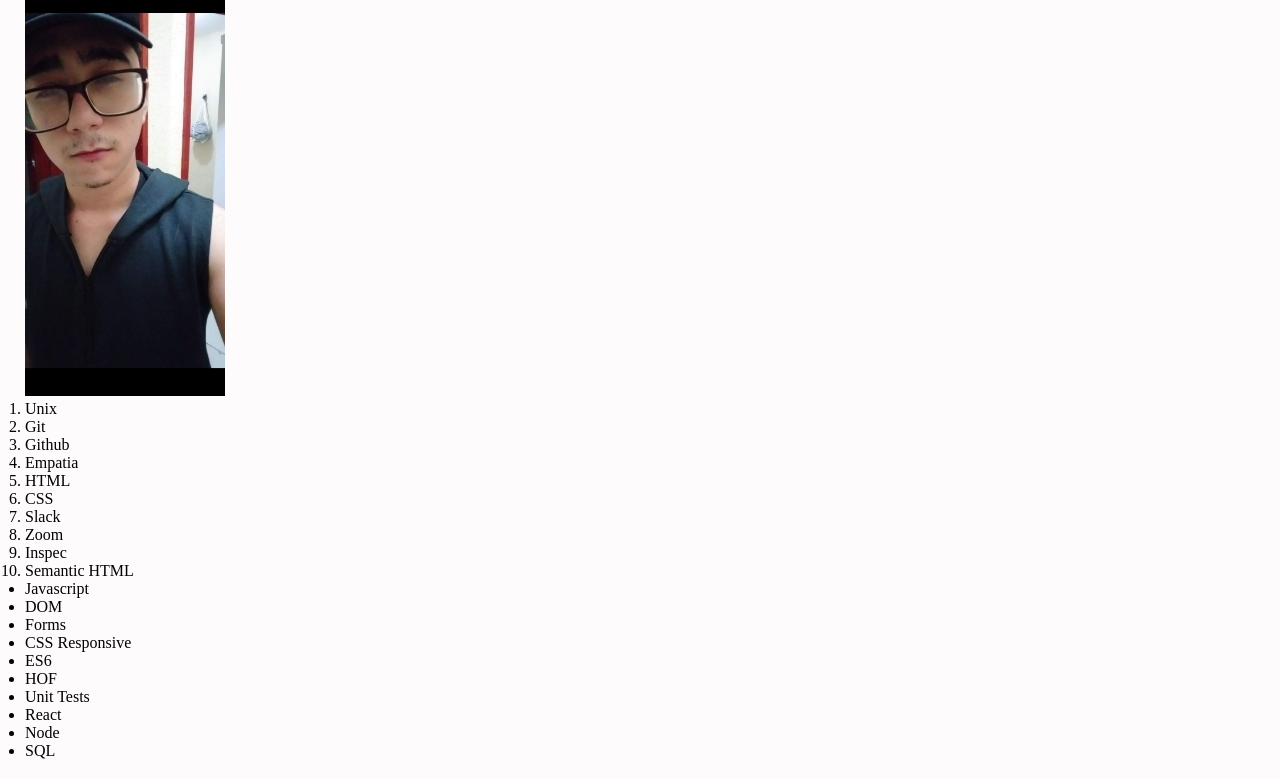
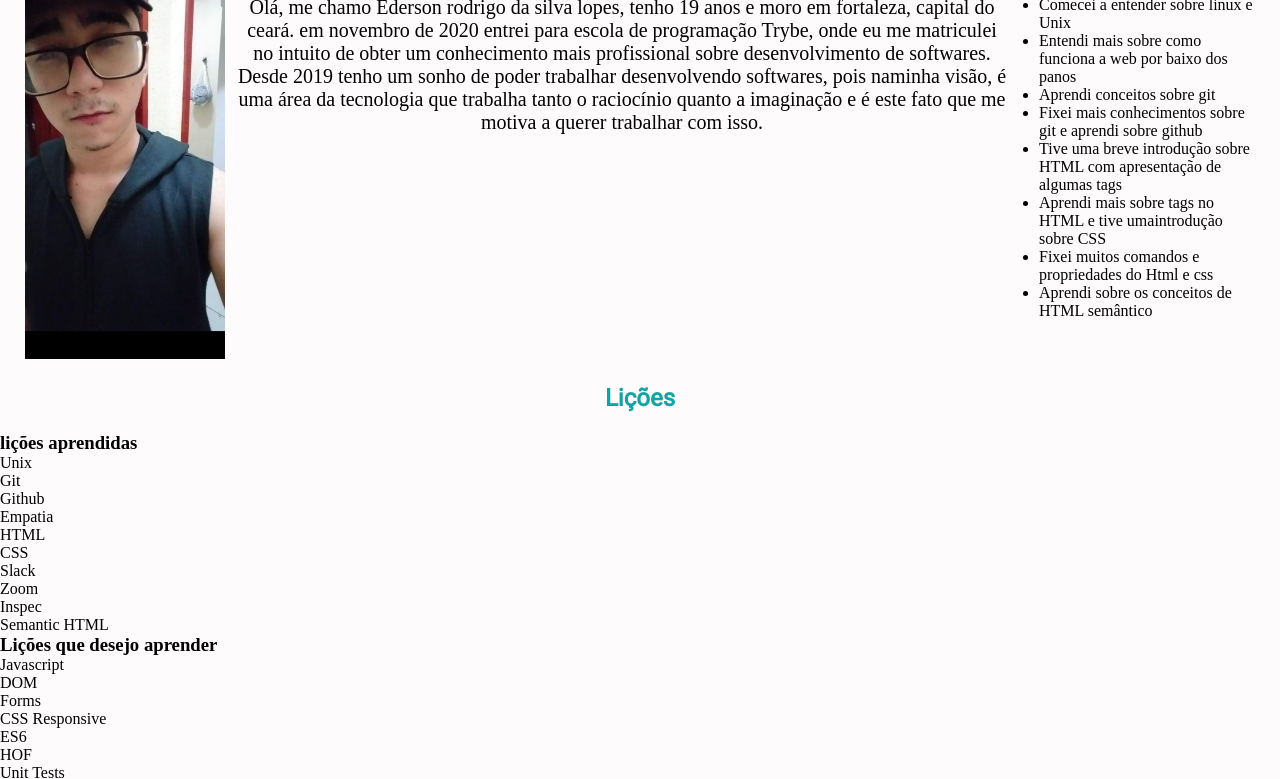
Before and after one commit to tryber/sd-09-project-lessons-learned, a plain HTML site: page index.html in a window 1280 px wide. Shown: the part 167-946 px from the top of the page. Drawn offline with Linux system fonts and the light colour scheme; files whose address does not match are found by name.

Commit message:
Oitavo e nono requisito

```diff
--- a/index.html
+++ b/index.html
@@ -2,6 +2,10 @@
 <html lang="en">
 <head>
   <meta charset="UTF-8">
+  <link rel="preconnect" href="https://fonts.gstatic.com">
+  <link href="https://fonts.googleapis.com/css2?family=Roboto&display=swap" rel="stylesheet">
+  <link rel="preconnect" href="https://fonts.gstatic.com">
+  <link href="https://fonts.googleapis.com/css2?family=Roboto+Slab&display=swap" rel="stylesheet">
   <link rel="stylesheet" href="style.css">
   <title>Document</title>
 </head>
@@ -9,16 +13,50 @@
   <header id="cabecalho">
     <h1 id="titulo">Lições aprendidas - Trybe</h1>
     <nav>
-      <a href="" >Inicio</a>
+      <a href="/" >Inicio</a>
       <a href="https://github.com/edersonrdg" target="_blank">Meu github</a>
     </nav>
   </header>
   <div id="page_content">
   <main>
-    <h1>Sobre mim</h1>
+    <div id="main_content">
     <img src='./assets//Screenshot_20200825-124946_Gallery.jpg' alt="Ederson image" id="minha_foto" width="200px">
+    <div class="article_content">
+      <div id="sub_title main">
+        <h2 class="sub_title">Sobre mim</h2>
+      </div>
+    <article>
+      <p>Olá, me chamo Ederson rodrigo da silva lopes, tenho 19 anos e moro em fortaleza, capital do ceará.
+        em novembro de 2020 entrei para escola de programação Trybe, onde eu me matriculei no intuito de obter um
+        conhecimento mais profissional sobre desenvolvimento de softwares. Desde 2019 tenho um sonho de poder trabalhar
+        desenvolvendo softwares, pois naminha visão, é uma área da tecnologia que trabalha tanto o raciocínio quanto a imaginação e
+        é este fato que me motiva a querer trabalhar com isso.
+      </p>
+    </article>
+  </div>
+  </div>
+  </main>
+  <aside>
+    <h2 class="sub_title">Aprendizados</h2>
+    <section>
+      <ul>
+        <li>Comecei a entender sobre linux e Unix</li>
+        <li>Entendi mais sobre como funciona a web por baixo dos panos</li>
+        <li>Aprendi conceitos sobre git</li>
+        <li>Fixei mais conhecimentos sobre git e aprendi sobre github</li>
+        <li>Tive uma breve introdução sobre HTML com apresentação de algumas tags</li>
+        <li>Aprendi mais sobre tags no HTML e tive umaintrodução sobre CSS</li>
+        <li>Fixei muitos comandos e propriedades do Html e css</li>
+        <li>Aprendi sobre os conceitos de HTML semântico</li>
+      </ul>
+    </section>
+  </aside>
+</div>
 <div id="list_content">
-    <ol>
+  <h2 class="sub_title">Lições</h2>
+  <div id="list_content">
+  <ol id="licoes_aprendidas">
+    <h3>lições aprendidas</h3>
     <li>Unix</li>
     <li>Git</li>
     <li>Github</li>
@@ -30,7 +68,8 @@
     <li>Inspec</li>
     <li>Semantic HTML</li>
   </ol>
-    <ul>
+  <ul id="licoes_a_aprender">
+    <h3>Lições que desejo aprender</h3>
     <li>Javascript</li>
     <li>DOM</li>
     <li>Forms</li>
@@ -43,11 +82,7 @@
     <li>SQL</li>
   </ul>
 </div>
-  </main>
-  <aside>
-    <h2>SideBar</h2>
-  </aside>
 </div>
-<footer><H4>Direitos reservados, Ederson</H4></footer>
+<footer id="rodape"><H4>Direitos reservados, Ederson</H4></footer>
 </body>
 </html>
--- a/style.css
+++ b/style.css
@@ -38,10 +38,17 @@ nav a{ /*selecionando as tags "a" do container "nav"*/
   text-decoration: none; /* tirando as estilizações padrões da tag*/
   margin-left: 30px;
   font-size: 20px;
-  color: rgb(253, 251, 251);
+  color:  rgb(253, 251, 251);
+  background-color:#0fa5a5;
   border: 1px solid rgb(253, 251, 251); /*adicionando borda em todos os lados */
   border-radius: 30px; /*encurvando a borda em 30px*/
   padding: 10px; /*espaçamento interno do texto até a borda*/
+  transition: 0.5s;
+}
+
+nav a:hover{
+  background-color: rgb(253, 251, 251);
+  color: #0fa5a5;
 }
 
 #page_content{
@@ -53,6 +60,25 @@ nav a{ /*selecionando as tags "a" do container "nav"*/
 
 main{
   width: 80%;
+  margin-right: 30px;
+}
+
+.sub_title{
+  text-align: center;
+  margin-bottom: 20px;
+  font-family: 'Roboto', sans-serif;
+  color: #0fa5a5;
+}
+
+#main_content{
+display: flex;
+flex-direction: row;
+}
+
+article p{
+  text-align: center;
+  margin-left: 10px;
+  font-size: 20px;
 }
 
 aside{
```
Lines whose indentation alone changed are shown as unchanged.
